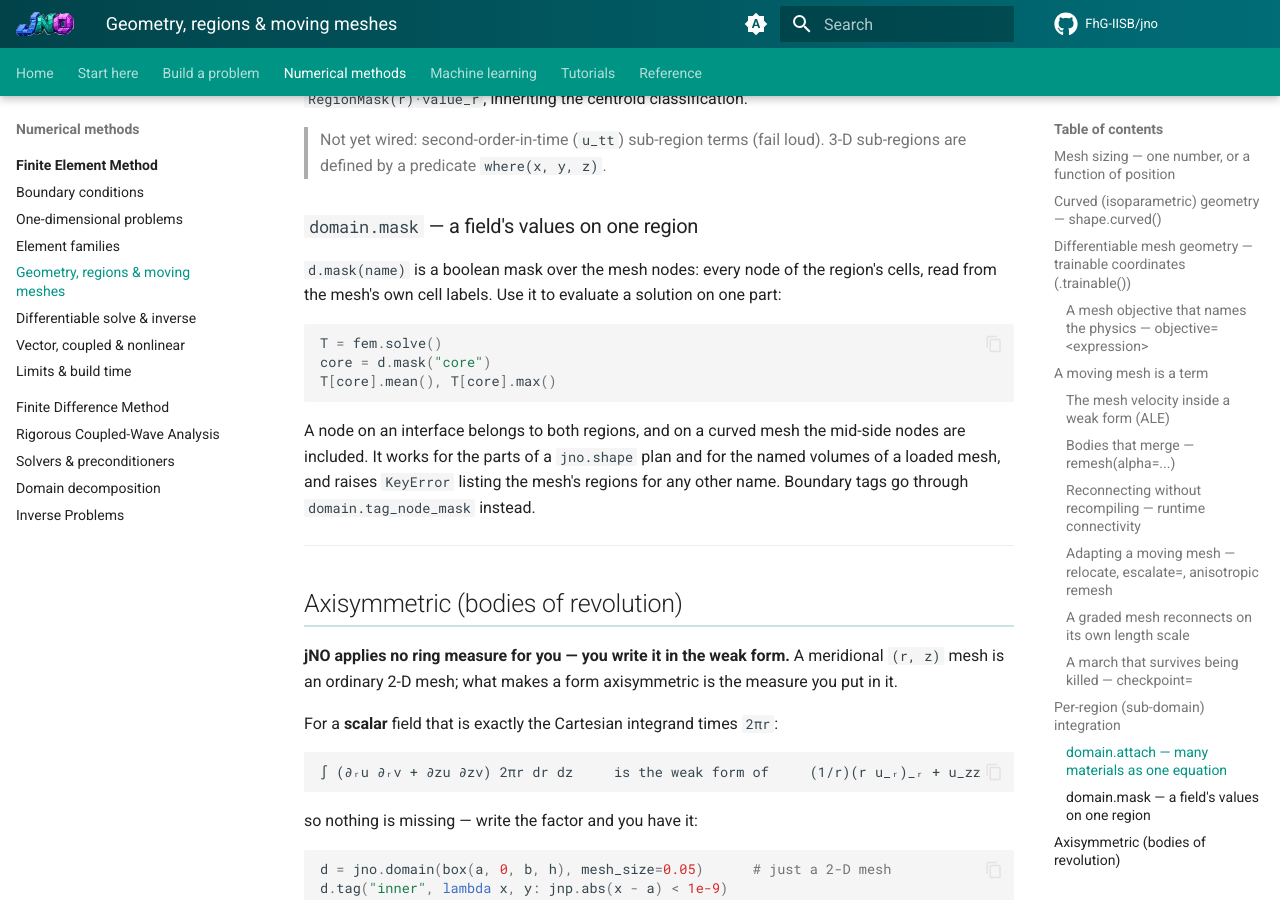
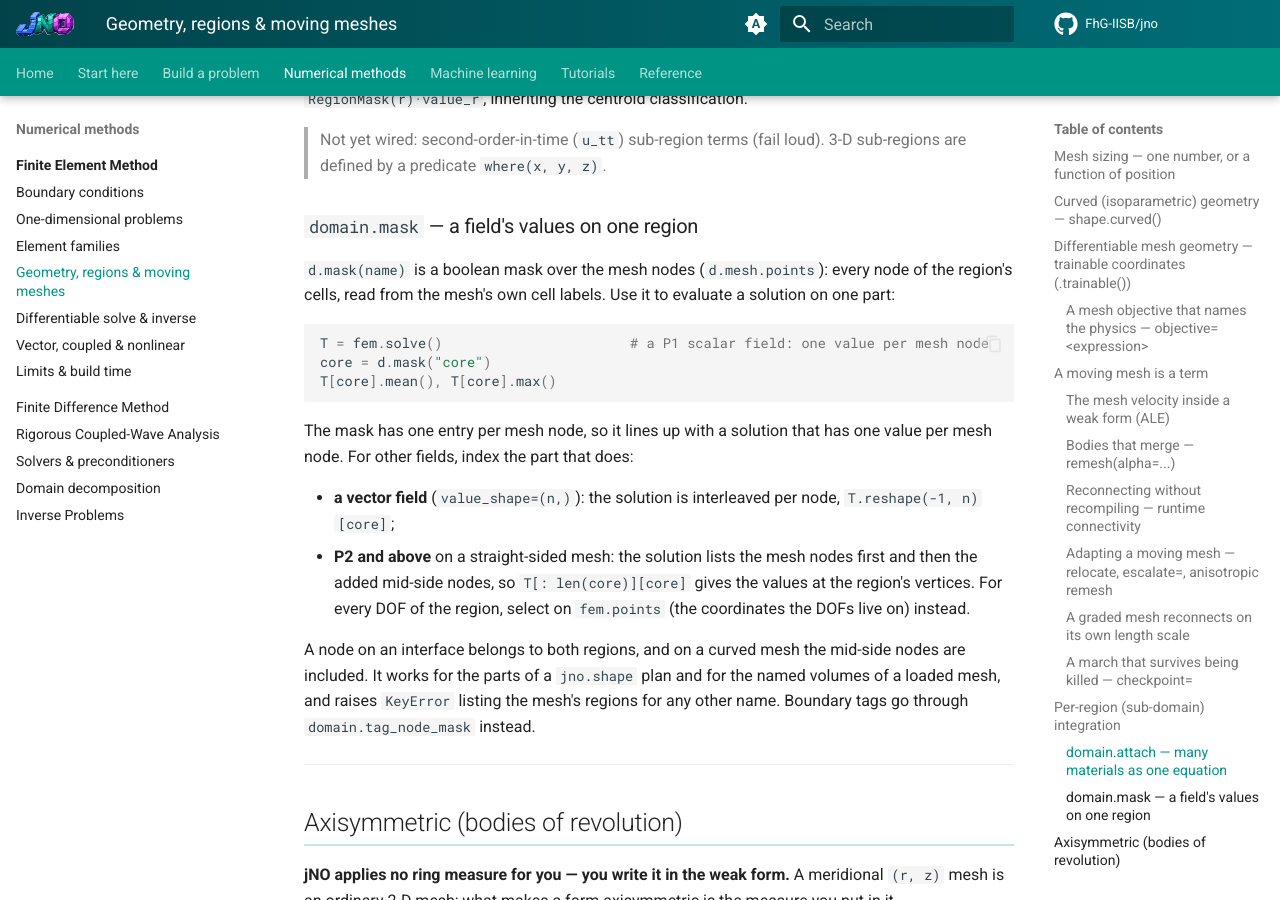
Before and after one commit to FhG-IISB/jNO, an MkDocs documentation site: the page built from docs/fem/geometry.md, in a window 1280 px wide and 900 px high, scrolled down 15793 px. Built offline with MkDocs 1.6.1 and Material for MkDocs 9.7.7, drawn with Linux system fonts in a browser that asks for light colours; comment, search, counter and statistics services are not loaded.

Commit message:
docs: domain.mask in the API reference and the domain guide; which solutions it indexes
The mask has one entry per mesh node: a P1 scalar solution directly, a vector field through
reshape(-1, n), P2 through its leading vertex DOFs or fem.points.

````diff
--- a/docs/fem/geometry.md
+++ b/docs/fem/geometry.md
@@ -697,14 +697,22 @@ inheriting the centroid classification.
 
 ### `domain.mask` — a field's values on one region
 
-`d.mask(name)` is a boolean mask over the mesh nodes: every node of the region's cells, read
-from the mesh's own cell labels. Use it to evaluate a solution on one part:
+`d.mask(name)` is a boolean mask over the mesh nodes (`d.mesh.points`): every node of the region's
+cells, read from the mesh's own cell labels. Use it to evaluate a solution on one part:
 
 ```python
-T = fem.solve()
+T = fem.solve()                       # a P1 scalar field: one value per mesh node
 core = d.mask("core")
 T[core].mean(), T[core].max()
 ```
+
+The mask has one entry per mesh node, so it lines up with a solution that has one value per mesh node.
+For other fields, index the part that does:
+
+- **a vector field** (`value_shape=(n,)`): the solution is interleaved per node, `T.reshape(-1, n)[core]`;
+- **P2 and above** on a straight-sided mesh: the solution lists the mesh nodes first and then the added
+  mid-side nodes, so `T[: len(core)][core]` gives the values at the region's vertices. For every DOF of the
+  region, select on `fem.points` (the coordinates the DOFs live on) instead.
 
 A node on an interface belongs to both regions, and on a curved mesh the mid-side nodes are included.
 It works for the parts of a `jno.shape` plan and for the named volumes of a loaded mesh, and raises
--- a/docs/llms-full.txt
+++ b/docs/llms-full.txt
@@ -210,7 +210,8 @@ dom = 500 * jno.shape.rect(0, 0, 2, 1, size=0.05).domain()        # replicate fo
 ```
 
 `d.plot("domain.png")` renders mesh, regions and normals. Node coordinates: `d.built_mesh.points`,
-or `d.mesh_connectivity["points"]` on an FDM domain.
+or `d.mesh_connectivity["points"]` on an FDM domain. `d.mask("core")`: bool over the mesh nodes of a named
+region, `T[d.mask("core")]` for a P1 scalar solution (vector: `T.reshape(-1, n)[mask]`; P2: select on `fem.points`).
 
 ---
 
````
Also changed, not shown: docs/API.md (+1 -0 lines), docs/Domain-and-Geometry.md (+3 -0 lines).
